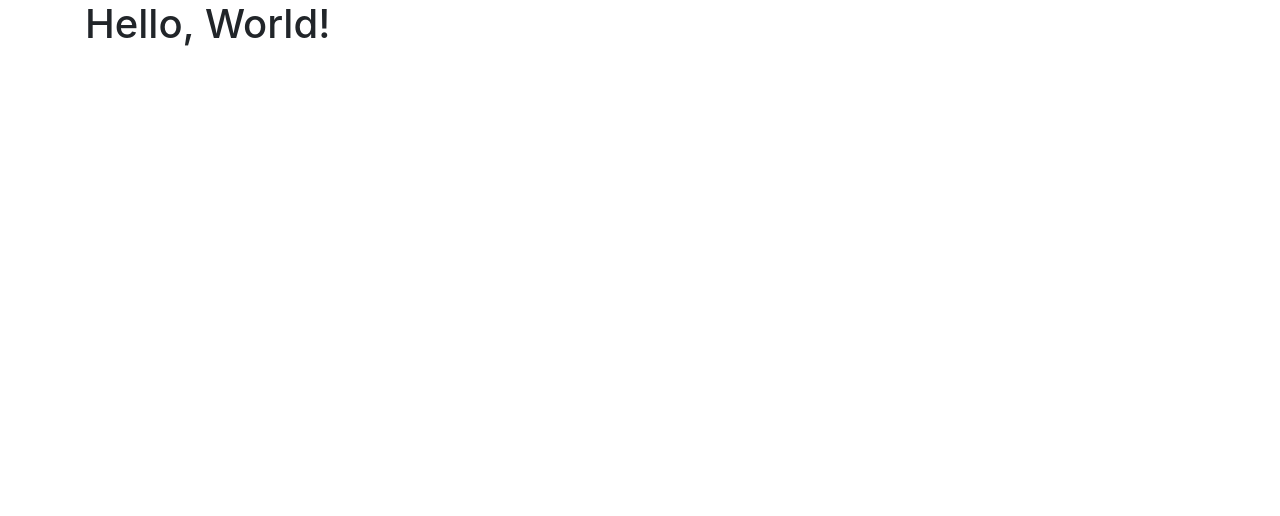
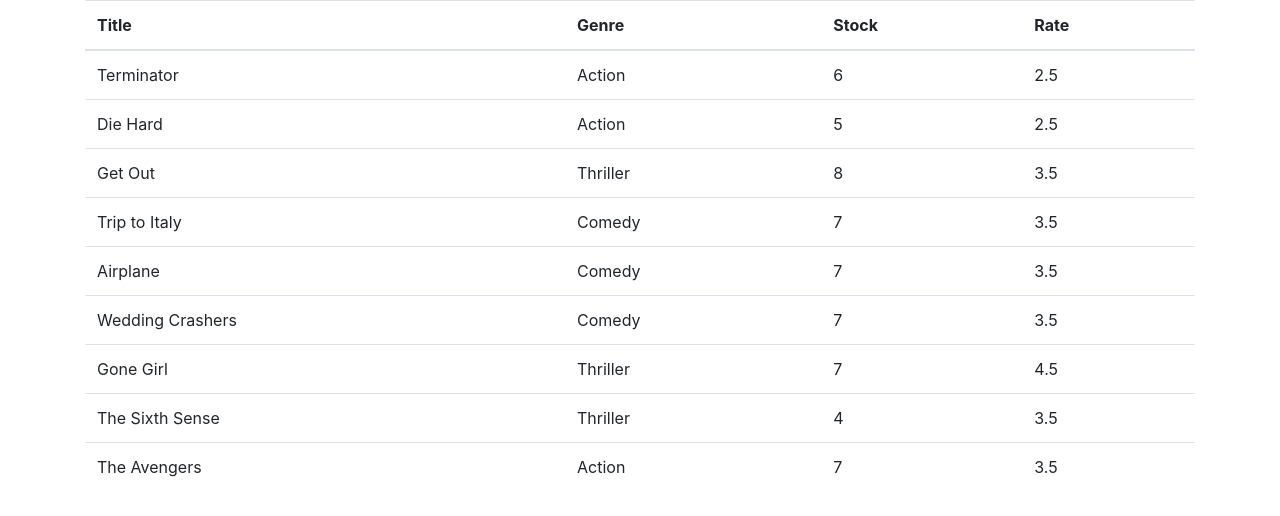
Before and after one commit to erikrios/vidly-react, a React (Create React App) app: page / in a window 1280 px wide. Shown: the top 516 px of the page. Built offline with nearby package versions, Linux system fonts and the light colour scheme.

Commit message:
Add table element for the movies

```diff
--- a/src/components/movies.jsx
+++ b/src/components/movies.jsx
@@ -1,9 +1,33 @@
 import React, { Component } from "react";
+import { getMovies } from "../services/fakeMovieService";
 
 class Movies extends Component {
-  state = {};
+  state = {
+    movies: getMovies(),
+  };
   render() {
-    return <h1>Hello, World!</h1>;
+    return (
+      <table className="table">
+        <thead>
+          <tr>
+            <th>Title</th>
+            <th>Genre</th>
+            <th>Stock</th>
+            <th>Rate</th>
+          </tr>
+        </thead>
+        <tbody>
+          {this.state.movies.map((movie) => (
+            <tr>
+              <td>{movie.title}</td>
+              <td>{movie.genre.name}</td>
+              <td>{movie.numberInStock}</td>
+              <td>{movie.dailyRentalRate}</td>
+            </tr>
+          ))}
+        </tbody>
+      </table>
+    );
   }
 }
 
```
